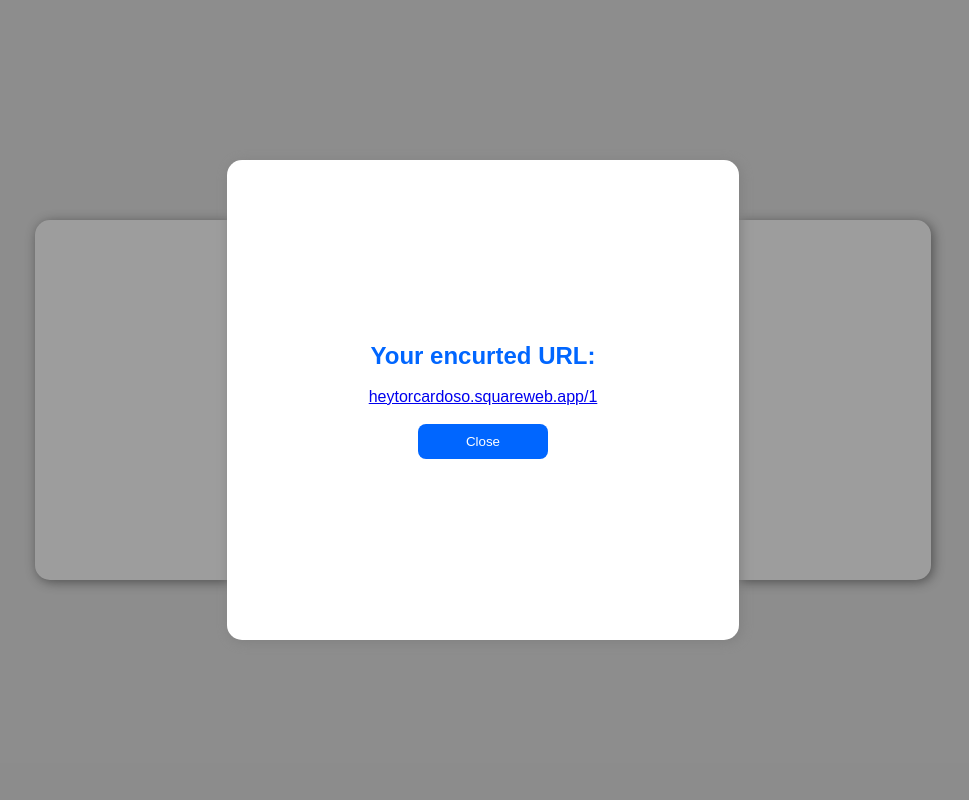
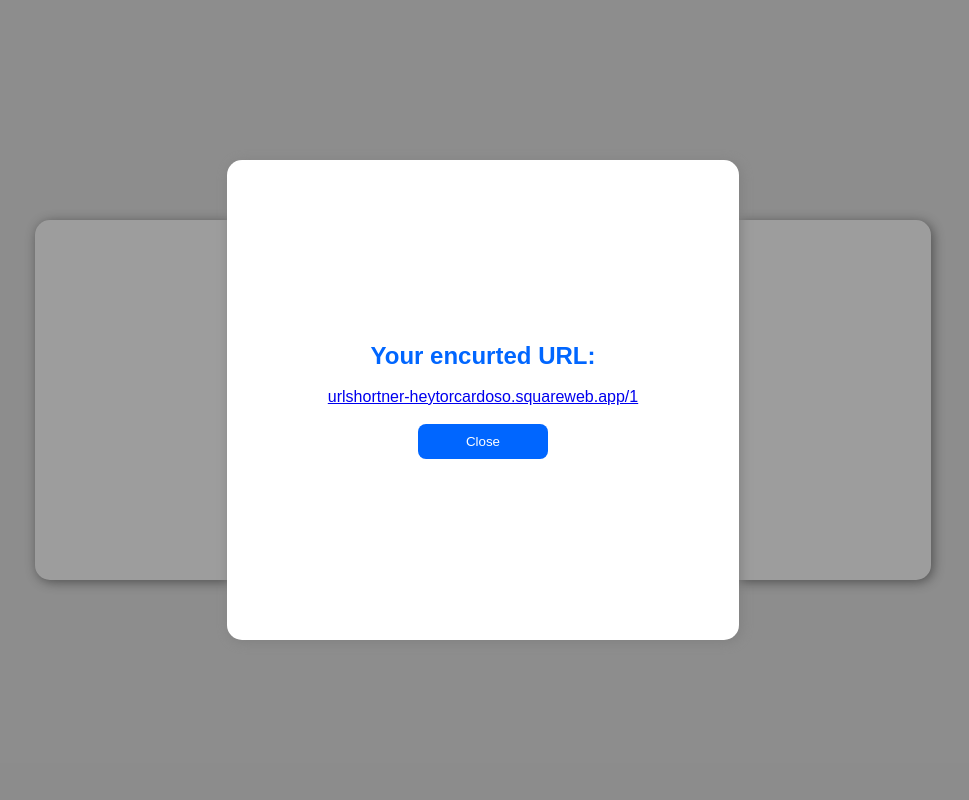
Before and after one commit to HeytorCardoso/UrlShortner, a Flask app: page /response/1 in a window 1280 px wide. Shown: the whole page, without its empty margins (157-1126 px from the left). Run offline with Flask 3, Linux system fonts and the light colour scheme; some libraries are stand-ins or nearby versions.

Commit message:
Fix to SquareCloud deploy PT.06

```diff
--- a/templates/response.html
+++ b/templates/response.html
@@ -17,7 +17,7 @@
                 <div class="popup-frame" id="popup_frame">
                     <div class="close-popup" id="popup">
                     <h2>Your encurted URL:</h2><br>
-                    <a href="heytorcardoso.squareweb.app/{{short_url}}" target="_blank" rel="noopener noreferrer">heytorcardoso.squareweb.app/{{short_url}}</a><br>
+                    <a href="https://urlshortner-heytorcardoso.squareweb.app//{{short_url}}" target="_blank" rel="noopener noreferrer">urlshortner-heytorcardoso.squareweb.app/{{short_url}}</a><br>
                     <input id="btn-submit" type="button" class="submit-button" value="Close" onclick="window.location.href='{{ url_for('home') }}'"></button>
                     </div>
                 </div>
```
